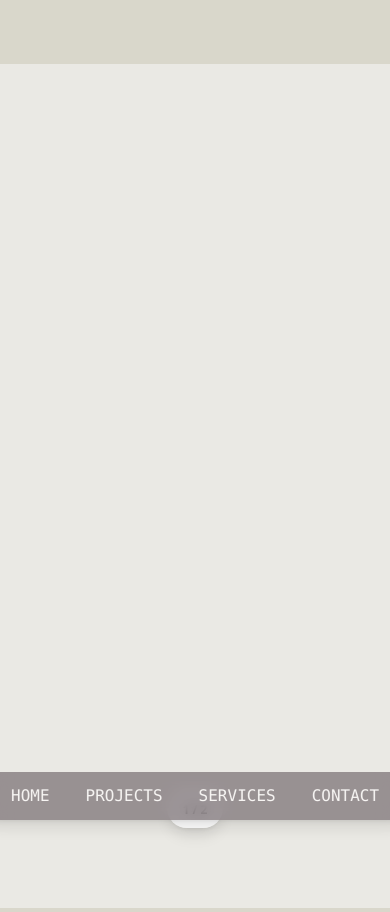
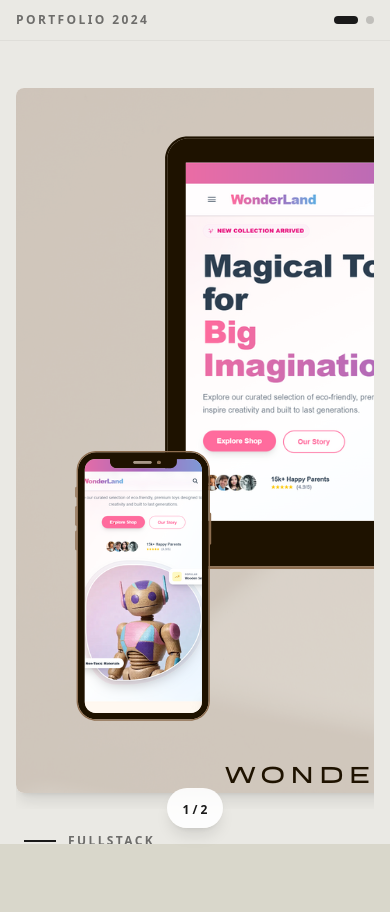
Before and after one commit to Minhajjj/Personal-Website, a Next.js app: page /projects in a window 390 px wide. After the commit the page ends 844 px from the top, so only its background shows below. Built offline with nearby package versions, Linux system fonts and the light colour scheme.

Commit message:
fix: disable Lenis on project page desktop, enable on mobile

```diff
--- a/app/layout.tsx
+++ b/app/layout.tsx
@@ -4,6 +4,7 @@ import { GeistSans } from "geist/font/sans";
 import { GeistMono } from "geist/font/mono";
 import "./globals.css";
 import Navbar from "@/components/Navbar";
+import LenisProvider from "@/components/LenisProvider";
 import ScrollTriggerProvider from "@/components/ScrollTriggerProvider";
 
 export const metadata: Metadata = {
@@ -27,10 +28,12 @@ export default function RootLayout({
       <body
         className={`${bebas.variable} ${GeistSans.variable} ${GeistMono.variable} font-sans`}
       >
-        <ScrollTriggerProvider>
-          <Navbar />
-          {children}
-        </ScrollTriggerProvider>
+        <LenisProvider>
+          <ScrollTriggerProvider>
+            <Navbar />
+            {children}
+          </ScrollTriggerProvider>
+        </LenisProvider>
       </body>
     </html>
   );
--- a/app/projects/page.tsx
+++ b/app/projects/page.tsx
@@ -1,6 +1,6 @@
 "use client";
 import React, { useState, useEffect, useRef } from "react";
-import { FaExternalLinkAlt, FaArrowRight } from "react-icons/fa";
+import { FaExternalLinkAlt } from "react-icons/fa";
 import { gsapAnimations } from "@/lib/gsapAnimations";
 import Image from "next/image";
 
@@ -84,9 +84,14 @@ const PROJECTS: Project[] = [
 // ============================================================================
 
 const VerticalScrollPortfolio: React.FC = () => {
-  // State
+  // State - Initialize with proper mobile check
   const [activeProject, setActiveProject] = useState(0);
-  const [isMobile, setIsMobile] = useState(false);
+  const [isMobile, setIsMobile] = useState(() => {
+    if (typeof window !== "undefined") {
+      return window.innerWidth < 768;
+    }
+    return false;
+  });
 
   // Refs
   const scrollContainerRef = useRef<HTMLDivElement>(null);
@@ -103,9 +108,11 @@ const VerticalScrollPortfolio: React.FC = () => {
   // Check if mobile
   useEffect(() => {
     const checkMobile = () => {
-      setIsMobile(window.innerWidth < 768);
+      const isMobileView = window.innerWidth < 768;
+      setIsMobile(isMobileView);
     };
 
+    // Initial check
     checkMobile();
     window.addEventListener("resize", checkMobile);
 
@@ -239,7 +246,20 @@ const VerticalScrollPortfolio: React.FC = () => {
 
   if (isMobile) {
     return (
-      <div className="bg-[#EAE9E4] min-h-screen w-full font-sans text-[#1a1a1a]">
+      <div
+        className="bg-[#EAE9E4] w-full font-sans text-[#1a1a1a]"
+        style={{
+          position: "fixed",
+          top: 0,
+          left: 0,
+          right: 0,
+          bottom: 0,
+          height: "100vh",
+          width: "100vw",
+          overflow: "hidden",
+          zIndex: 1000,
+        }}
+      >
         {/* Mobile Header */}
         <div className="fixed top-0 left-0 right-0 bg-[#EAE9E4]/95 backdrop-blur-sm border-b border-[#1a1a1a]/5 z-50 px-4 py-3">
           <div className="flex justify-between items-center">
@@ -263,21 +283,33 @@ const VerticalScrollPortfolio: React.FC = () => {
         {/* Mobile Scroll Container */}
         <div
           ref={mobileScrollRef}
-          className="flex overflow-x-auto snap-x snap-mandatory no-scrollbar mt-16"
-          style={{ scrollbarWidth: "none", msOverflowStyle: "none" }}
+          className="flex overflow-x-auto snap-x snap-mandatory pt-16 pb-20"
+          style={{
+            height: "100vh",
+            width: "100vw",
+            scrollbarWidth: "none",
+            msOverflowStyle: "none",
+            WebkitOverflowScrolling: "touch",
+            overflowX: "auto",
+            overflowY: "hidden",
+          }}
         >
           {PROJECTS.map((project, pIndex) => (
             <div
               key={project.id}
-              className="min-w-full snap-center flex flex-col"
+              className="min-w-full snap-center flex flex-col flex-shrink-0"
+              style={{ width: "100vw", height: "100vh", minHeight: "100vh" }}
             >
               {/* Image Gallery */}
               <div className="px-4 py-6">
-                <div className="flex gap-3 overflow-x-auto snap-x snap-mandatory no-scrollbar pb-4">
+                <div
+                  className="flex gap-3 overflow-x-auto pb-4"
+                  style={{ overflowX: "auto" }}
+                >
                   {project.images.map((img, iIndex) => (
                     <div
                       key={iIndex}
-                      className="min-w-[85vw] snap-center aspect-4/3 bg-white shadow-lg overflow-hidden rounded-lg"
+                      className="min-w-[85vw] flex-shrink-0 aspect-4/3 bg-white shadow-lg overflow-hidden rounded-lg"
                     >
                       <Image
                         src={`/${img}`}
@@ -292,7 +324,7 @@ const VerticalScrollPortfolio: React.FC = () => {
               </div>
 
               {/* Project Details */}
-              <div className="px-6 pb-8 flex-1">
+              <div className="px-6 pb-8 flex-1 overflow-y-auto" style={{ maxHeight: "calc(100vh - 200px)" }}>
                 <div className="flex items-center gap-3 mb-4">
                   <span className="h-0.5 w-8 bg-[#1a1a1a]"></span>
                   <span className="text-xs font-bold tracking-[0.2em] uppercase opacity-60">
@@ -310,7 +342,7 @@ const VerticalScrollPortfolio: React.FC = () => {
                   {project.fullDescription}
                 </p>
 
-                <div className="flex flex-wrap gap-2 mb-6">
+                <div className="flex flex-wrap gap-2">
                   {project.technologies.map((tech) => (
                     <span
                       key={tech}
@@ -320,31 +352,13 @@ const VerticalScrollPortfolio: React.FC = () => {
                     </span>
                   ))}
                 </div>
-
-                <div className="flex gap-3">
-                  <a
-                    href={project.liveUrl}
-                    className="flex-1 flex items-center justify-center gap-2 px-4 py-3 bg-[#1a1a1a] text-white text-xs font-bold uppercase tracking-widest rounded-lg hover:bg-[#1a1a1a]/90 transition-colors"
-                  >
-                    <span>View Project</span>
-                    <FaArrowRight className="text-xs" />
-                  </a>
-                  {project.githubUrl && (
-                    <a
-                      href={project.githubUrl}
-                      className="px-4 py-3 bg-white border border-[#1a1a1a]/10 rounded-lg hover:bg-[#1a1a1a]/5 transition-colors"
-                    >
-                      <FaExternalLinkAlt className="text-[#1a1a1a]" />
-                    </a>
-                  )}
-                </div>
               </div>
             </div>
           ))}
         </div>
 
         {/* Mobile Footer Indicator */}
-        <div className="fixed bottom-4 left-0 right-0 flex justify-center pointer-events-none">
+        <div className="fixed bottom-4 left-0 right-0 flex justify-center pointer-events-none z-10">
           <div className="bg-white/90 backdrop-blur-sm px-4 py-2 rounded-full shadow-lg">
             <span className="text-xs font-bold">
               {activeProject + 1} / {PROJECTS.length}
@@ -356,7 +370,7 @@ const VerticalScrollPortfolio: React.FC = () => {
   }
 
   // ============================================================================
-  // DESKTOP/TABLET RENDER (UNCHANGED)
+  // DESKTOP/TABLET RENDER
   // ============================================================================
 
   return (
@@ -364,7 +378,7 @@ const VerticalScrollPortfolio: React.FC = () => {
       {/* LEFT: Project Navigation / Counter */}
       <div
         ref={counterRef}
-        className="w-24 md:w-32 lg:w-48 shrink-0 flex flex-col justify-between py-12 items-center border-r border-[#1a1a1a]/5 bg-[#EAE9E4] z-20 project-counter relative"
+        className="w-20 md:w-24 lg:w-32 xl:w-48 shrink-0 flex flex-col justify-between py-8 md:py-12 items-center border-r border-[#1a1a1a]/5 bg-[#EAE9E4] z-20 project-counter relative"
       >
         <div className="text-xs font-bold tracking-[0.2em] uppercase origin-bottom-left -rotate-90 translate-y-12 opacity-40">
           Portfolio 2024
@@ -392,14 +406,14 @@ const VerticalScrollPortfolio: React.FC = () => {
       {/* MID: Image Scroller */}
       <div
         ref={scrollerRef}
-        className="w-full md:w-112.5 lg:w-150 shrink-0 border-r border-[#1a1a1a]/5 relative bg-[#E5E4DE] z-10 scroller-section"
+        className="w-full md:w-[350px] lg:w-[450px] xl:w-[600px] shrink-0 border-r border-[#1a1a1a]/5 relative bg-[#E5E4DE] z-10 scroller-section"
       >
         <div
           ref={scrollContainerRef}
           className="h-full overflow-y-auto overflow-x-hidden no-scrollbar scroll-smooth"
           style={{ scrollbarWidth: "none", msOverflowStyle: "none" }}
         >
-          <div className="py-[50vh] flex flex-col items-center gap-32 px-8">
+          <div className="py-[50vh] flex flex-col items-center gap-24 md:gap-28 lg:gap-32 px-4 md:px-6 lg:px-8">
             {PROJECTS.map((project, pIndex) => (
               <div key={project.id} className="flex flex-col gap-12 w-full">
                 {project.images.map((img, iIndex) => {
@@ -444,33 +458,33 @@ const VerticalScrollPortfolio: React.FC = () => {
       </div>
 
       {/* RIGHT: Project Details */}
-      <div className="flex-1 hidden md:flex flex-col justify-center px-12 lg:px-24 bg-[#EAE9E4] details-section relative overflow-hidden">
-        <div className="absolute right-[-5%] top-1/2 -translate-y-1/2 text-[40vh] font-black text-[#1a1a1a] opacity-[0.03] pointer-events-none select-none leading-none">
+      <div className="flex-1 hidden md:flex flex-col justify-center px-4 md:px-6 lg:px-12 xl:px-24 bg-[#EAE9E4] details-section relative overflow-y-auto">
+        <div className="absolute right-[-5%] top-1/2 -translate-y-1/2 text-[30vh] md:text-[35vh] lg:text-[40vh] font-black text-[#1a1a1a] opacity-[0.03] pointer-events-none select-none leading-none">
           {PROJECTS[activeProject].number}
         </div>
 
         <div
           ref={rightContentRef}
-          className="max-w-2xl relative z-10 -ml-12.5"
+          className="max-w-full md:max-w-xl lg:max-w-2xl relative z-10 py-8 md:py-12"
         >
-          <div className="flex items-center gap-4 mb-6">
-            <span className="h-0.5 w-12 bg-[#1a1a1a]"></span>
-            <span className="text-sm font-bold tracking-[0.2em] uppercase opacity-60">
+          <div className="flex items-center gap-3 md:gap-4 mb-4 md:mb-6">
+            <span className="h-0.5 w-8 md:w-12 bg-[#1a1a1a]"></span>
+            <span className="text-xs md:text-sm font-bold tracking-[0.2em] uppercase opacity-60">
               {PROJECTS[activeProject].category}
             </span>
           </div>
 
-          <h1 className="text-7xl lg:text-8xl font-black mb-6 text-[#1a1a1a] leading-[0.9] tracking-tighter">
+          <h1 className="text-4xl md:text-5xl lg:text-7xl xl:text-8xl font-black mb-4 md:mb-6 text-[#1a1a1a] leading-[0.9] tracking-tighter">
             {PROJECTS[activeProject].title}
           </h1>
 
-          <div className="h-px w-full bg-[#1a1a1a]/10 my-8"></div>
+          <div className="h-px w-full bg-[#1a1a1a]/10 my-4 md:my-8"></div>
 
-          <p className="text-xl lg:text-2xl font-light leading-relaxed text-[#1a1a1a]/80 mb-10 max-w-lg">
+          <p className="text-base md:text-lg lg:text-xl xl:text-2xl font-light leading-relaxed text-[#1a1a1a]/80 mb-6 md:mb-10 max-w-full">
             {PROJECTS[activeProject].fullDescription}
           </p>
 
-          <div className="flex flex-wrap gap-2 mb-12">
+          <div className="flex flex-wrap gap-2">
             {PROJECTS[activeProject].technologies.map((tech) => (
               <span
                 key={tech}
@@ -480,16 +494,6 @@ const VerticalScrollPortfolio: React.FC = () => {
               </span>
             ))}
           </div>
-
-          <a
-            href={PROJECTS[activeProject].liveUrl}
-            className="group inline-flex items-center gap-4 text-[#1a1a1a] text-sm font-black uppercase tracking-widest hover:opacity-70 transition-opacity"
-          >
-            <span className="border-b-2 border-[#1a1a1a] pb-1">
-              View Project
-            </span>
-            <FaArrowRight className="group-hover:translate-x-2 transition-transform duration-300" />
-          </a>
         </div>
       </div>
     </div>
--- a/components/AboutCards.tsx
+++ b/components/AboutCards.tsx
@@ -4,6 +4,7 @@ import { IoMdColorPalette } from "react-icons/io";
 import { CiGlobe } from "react-icons/ci";
 import { MdHandshake } from "react-icons/md";
 import { animateCards } from "@/lib/gsapAnimations";
+import { ScrollTrigger } from "gsap/ScrollTrigger";
 
 const AboutCards = () => {
   const cardRefs = useRef<(HTMLDivElement | null)[]>([]);
@@ -39,7 +40,10 @@ const AboutCards = () => {
     animateCards(validCards);
 
     return () => {
-      ScrollTrigger.getAll().forEach((trigger) => trigger.kill());
+      // Check if ScrollTrigger is available before using it
+      if (typeof ScrollTrigger !== "undefined" && ScrollTrigger.getAll) {
+        ScrollTrigger.getAll().forEach((trigger) => trigger.kill());
+      }
     };
   }, []);
 
--- /dev/null
+++ b/components/LenisProvider.tsx
@@ -0,0 +1,68 @@
+"use client";
+import { ReactLenis } from "lenis/react";
+import type { LenisRef } from "lenis/react";
+import { useEffect, useRef, useState } from "react";
+import { usePathname } from "next/navigation";
+import gsap from "gsap";
+
+export default function LenisProvider({
+  children,
+}: {
+  children: React.ReactNode;
+}) {
+  const lenisRef = useRef<LenisRef>(null);
+  const pathname = usePathname();
+  const [isMobile, setIsMobile] = useState(false);
+
+  // Check if on projects page
+  const isProjectPage = pathname === "/projects"; // Adjust to your actual route
+
+  // Check if mobile
+  useEffect(() => {
+    const checkMobile = () => {
+      setIsMobile(window.innerWidth < 768);
+    };
+
+    checkMobile();
+    window.addEventListener("resize", checkMobile);
+    return () => window.removeEventListener("resize", checkMobile);
+  }, []);
+
+  // GSAP ticker integration
+  useEffect(() => {
+    // Disable Lenis on project page for desktop/tablet
+    if (isProjectPage && !isMobile) return;
+
+    function update(time: number) {
+      lenisRef.current?.lenis?.raf(time * 1000);
+    }
+
+    gsap.ticker.add(update);
+    return () => gsap.ticker.remove(update);
+  }, [isProjectPage, isMobile]);
+
+  // Don't render Lenis wrapper on project page for desktop/tablet
+  if (isProjectPage && !isMobile) {
+    return <>{children}</>;
+  }
+
+  return (
+    <ReactLenis
+      root
+      ref={lenisRef}
+      options={{
+        lerp: 0.1,
+        duration: 1.2,
+        orientation: "vertical",
+        gestureOrientation: "vertical",
+        smoothWheel: true,
+        wheelMultiplier: 1,
+        touchMultiplier: 2,
+        infinite: false,
+        autoRaf: false,
+      }}
+    >
+      {children}
+    </ReactLenis>
+  );
+}
--- a/package.json
+++ b/package.json
@@ -15,6 +15,7 @@
     "@sentry/nextjs": "^10.12.0",
     "geist": "^1.4.2",
     "gsap": "^3.14.2",
+    "lenis": "^1.3.17",
     "motion": "^12.23.12",
     "next": "^15.5.11",
     "react": "19.1.0",
```
Also changed, not shown: app/globals.css (+22 -0 lines), components/ScrollTriggerProvider.tsx (+6 -2 lines), 1 other file (tests, documents, lock files or other folders).
